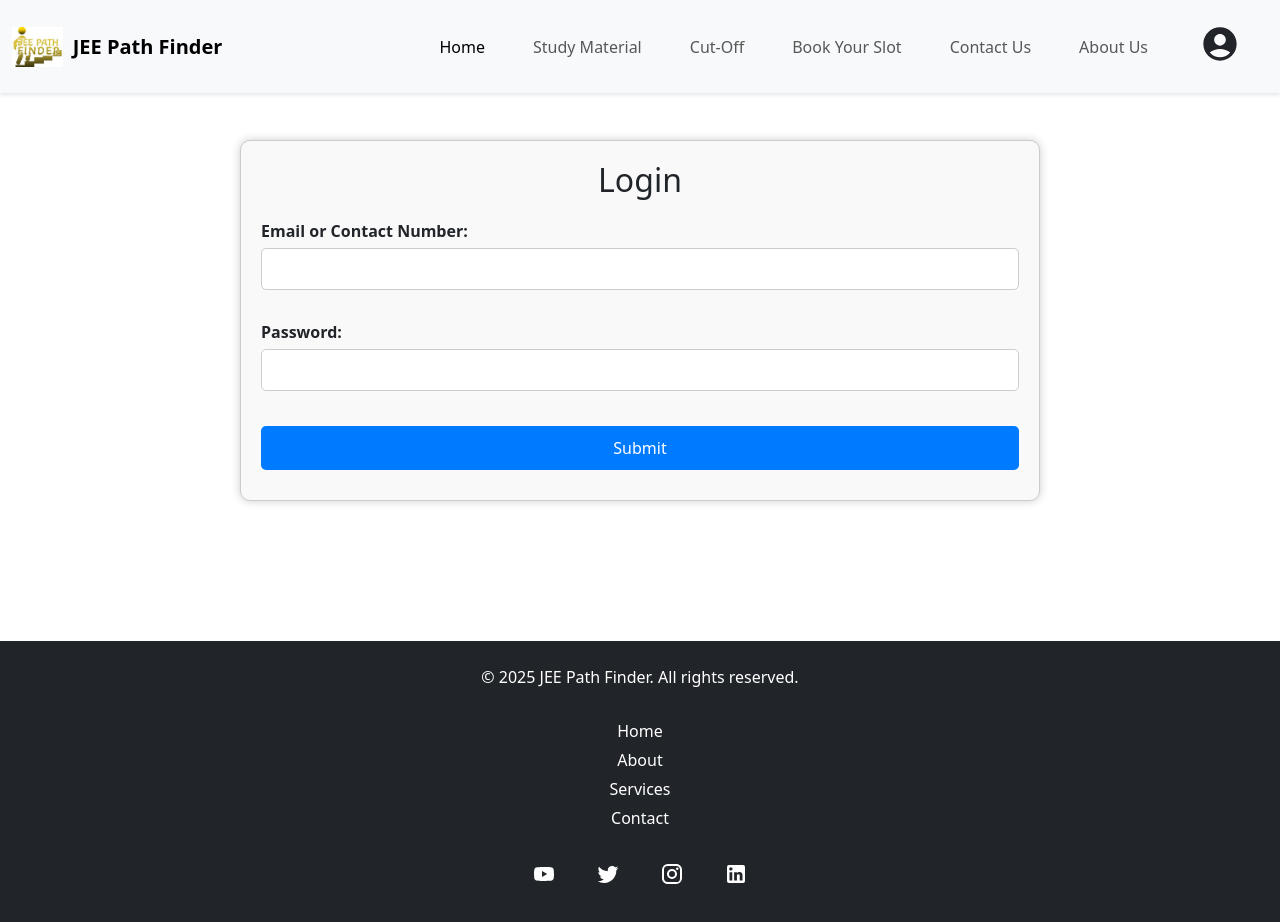
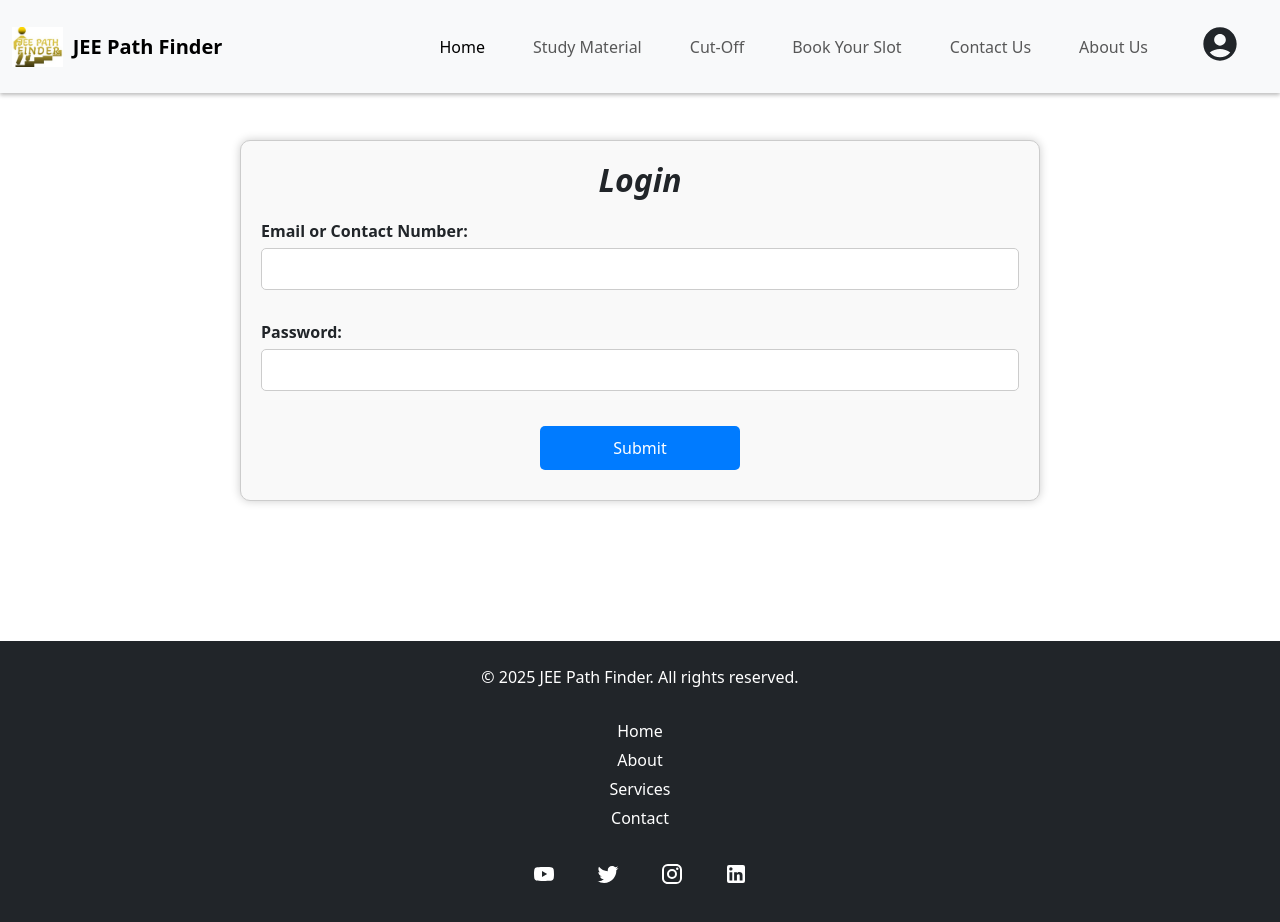
Before and after one commit to VAIKSHA/JEE-Path-Finder-frontend, a React (Create React App) app: page /login in a window 1280 px wide. Shown: the top 922 px of the page. Built offline with nearby package versions, Linux system fonts and the light colour scheme.

Commit message:
login & signup page stylying update

```diff
--- a/src/LocalCSS/navbar.css
+++ b/src/LocalCSS/navbar.css
@@ -5,7 +5,7 @@
     width: 100%;
     z-index: 10;
     background-color: #f8f9fa;
-    box-shadow: 0px 2px 4px rgba(0, 0, 0, 0.1);
+    box-shadow: 0px 2px 4px rgba(27, 27, 27, 0.3);
 }
 
 .navbar-toggler {
--- a/src/Pages/Home.jsx
+++ b/src/Pages/Home.jsx
@@ -24,7 +24,6 @@ export default function Home() {
       <Card />
       <Card />
       <Card />
-      <Footer />
     </>
   );
 }
--- a/src/Pages/Login.jsx
+++ b/src/Pages/Login.jsx
@@ -32,6 +32,8 @@ const Login = () => {
 
   const headingStyle = {
     textAlign: 'center',
+    fontWeight: '900',
+    fontStyle: 'italic',
     marginBottom: '20px'
   };
 
@@ -68,7 +70,7 @@ const Login = () => {
   };
 
   const buttonStyle = {
-    width: '100%', // Adjusted width to fit the button in a row
+    width: '200px', // Adjusted width to fit the button in a row
     padding: '10px',
     border: 'none',
     borderRadius: '5px',
@@ -85,14 +87,8 @@ const Login = () => {
 
   const mediaQueryStyle = `
     @media (max-width: 768px) {
-      .form-group {
-        flex-direction: column;
-      }
       .full-width {
         width: 80%;
-      }
-      .button-container {
-        flex-direction: column;
       }
       .button {
         width: 100%;
--- a/src/Pages/Signup.jsx
+++ b/src/Pages/Signup.jsx
@@ -40,6 +40,8 @@ const Signup = () => {
 
   const headingStyle = {
     textAlign: 'center',
+    fontWeight: '900',
+    fontStyle: 'italic',
     margin: '20px'
   };
 
```
